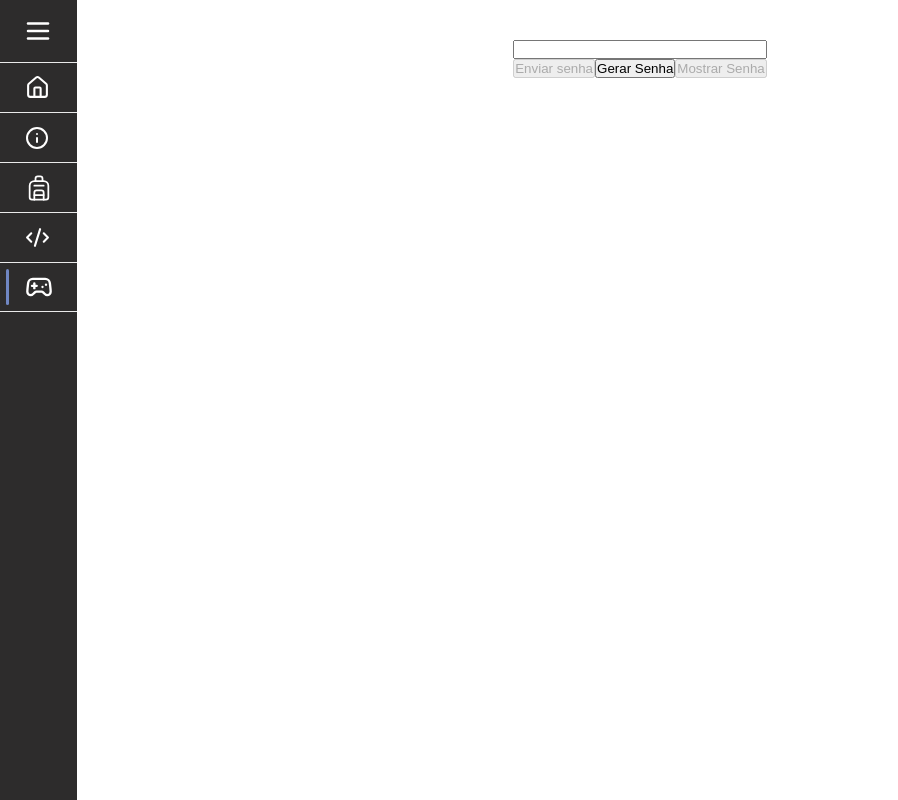
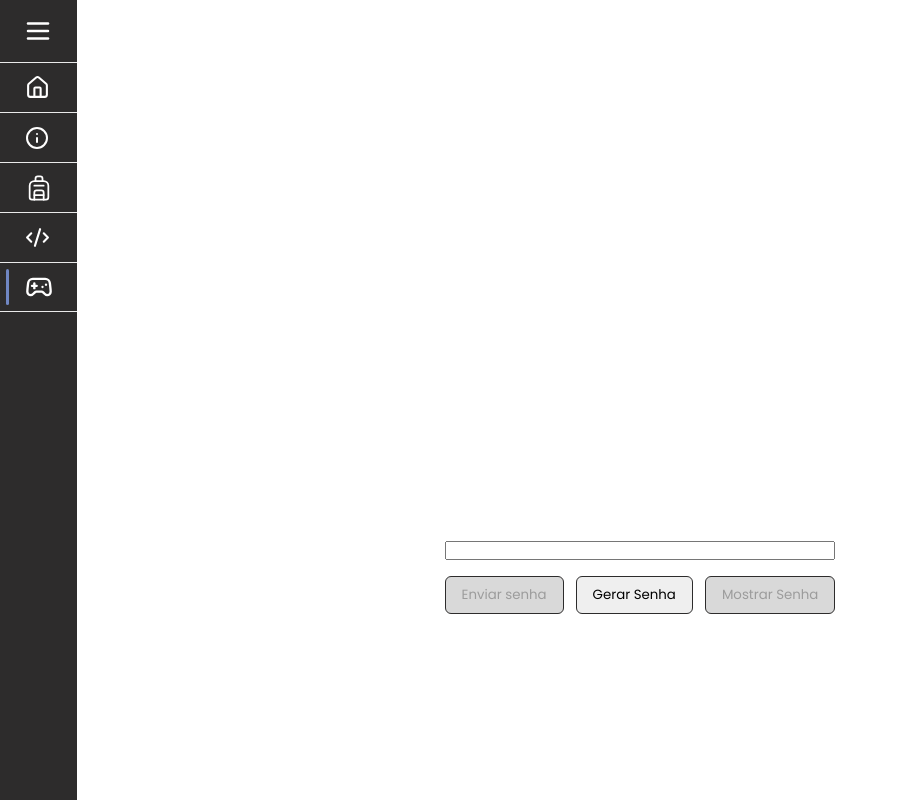
Before and after one commit to CauaGNP/portifolio, a Next.js app: page /game in a window 1280 px wide. Shown: the whole page, without its empty margins (0-898 px from the left). Built offline with nearby package versions, Linux system fonts and the light colour scheme; a web font is replaced by a local one.

Commit message:
corrigindo bugs e adicionando estilo

```diff
--- a/app/game/page.js
+++ b/app/game/page.js
@@ -15,8 +15,8 @@ export default function Game(){
     const [point, setPoint] = useState(0)
     const [gameStarted, setGameStarted] = useState(true);
 
-    function numbersGenerate(array){
-        const copyPassword = [...array];
+    function numbersGenerate(){
+        const copyPassword = [];
 
         while(copyPassword.length < 5){
             const randomNumber = Math.floor(Math.random() * 10).toString();
@@ -24,8 +24,6 @@ export default function Game(){
                 copyPassword.push(randomNumber);
             }
         }
-
-        console.log(copyPassword)
 
         setPassword(copyPassword);
         setGameStarted(false);
@@ -36,6 +34,7 @@ export default function Game(){
 
     function displayNumber(){
         alert(`A senha é ${password}`);
+
         setGameStarted(true);
         setPassword([]);
         setUserPassword([]);
@@ -66,7 +65,6 @@ export default function Game(){
             points++;
         }
         });
-        console.log(points)
         setPoint(points)
     }
 
@@ -76,7 +74,9 @@ export default function Game(){
             <main className={styles.main}>
                 <section className={styles.section}>
 
-                    {point === 5 ? <h1>Você Ganhou</h1> : chances === 10 ? <h1>Voce perdeu</h1> : null}
+                    {point === 5 ? <h1 className={styles.title}>Você Ganhou</h1> : chances === 10 ? <h1 className={styles.title}>Voce perdeu</h1> : null}
+
+                    <section className={styles.passwordSection}>
 
                         {userPassword.map((passwordDisplay,i) => (
                             <div key={`${i}Password`} className={styles.divPassword}>
@@ -89,11 +89,12 @@ export default function Game(){
 
                             </div>
                         )) }
+                    </section>
 
                     <section className={styles.sectionInput}>
-                        <input type="number" min="0" max="9"  onChange={(e) =>{setInputValue(e.target.value)}} className={styles.input}/>
+                        <input type="number" min="0" max="9" onChange={(e) =>{setInputValue(e.target.value)}} className={styles.input}/>
 
-                        <div className={styles.buttons}>
+                        <div className={styles.divButtons}>
                             <button
                             onClick={() => {inputValue.length === 5 ? sendPassword(inputValue) : alert("Você deve inserir 5 números para gerar uma tentativa!!")
                             setChaces(chances + 1);
@@ -103,18 +104,16 @@ export default function Game(){
 
                             <button
                             onClick={() => {
-                            numbersGenerate(password)
+                            numbersGenerate()
                             setGameStarted(false)}}
                             >Gerar Senha</button>
 
                             <button
                             onClick={() => {displayNumber()}}
-                            disabled={gameStarted}
+                            disabled={gameStarted || chances === 10 || point === 5}
                             >Mostrar Senha</button>
                         </div>
                     </section>
-
-
 
                 </section>
             </main>
--- a/app/game/page.module.css
+++ b/app/game/page.module.css
@@ -5,17 +5,52 @@
   .main{
     padding: 40px;
 
+    height: 100%;
+
     display: flex;
     flex-direction: column;
     align-items: center;
+    justify-content: center;
     gap: 64px;
 
+    .title{
+      margin-top: 24px;
+
+      text-align: center;
+    }
+
+    .passwordSection{
+      min-height: 370px;
+
+      display: flex;
+      flex-direction: column;
+      justify-content: end;
+
       .divPassword{
+        margin: 8px;
+
+        display: grid;
+        grid-template-columns: 1fr 1fr 1fr 1fr 1fr;
+        gap: 10px;
+
+        p{
+          font-family: var(--font-StacksType);
+          color: var(--font-secondaryColor);
+          text-shadow: -1px 2px 0 #000, 1px 2px 0 #000;
+
+          border: 1px solid var(--bg-secondaryColor);
+          border-radius: 8px;
+
+          height: 40px;
+          width: 40px;
+
           display: flex;
-      flex-direction: row;
+          justify-content: center;
+          align-items: center;
+        }
 
         .correctPosition{
-        background-color: green;
+          background-color: rgb(1, 182, 1);
         }
 
         .incorretPosition{
@@ -26,15 +61,45 @@
           background-color: red;
         }
       }
+    }
 
     .sectionInput{
+      margin-bottom: 16px;
+
       display: flex;
       flex-direction: column;
+      gap: 16px;
 
-      .buttons{
+      .divButtons{
         display: flex;
         flex-direction: row;
+        gap: 12px;
+
+        button{
+          font-family: var(--font-iconParagraphType);
+
+          border: 1px solid var(--bg-secondaryColor);
+          border-radius: 6px;
+
+          padding: 8px 16px;
+
+          cursor: pointer;
+          transition:all .3s ease;
+
+          &:hover{
+            background-color: var(--bg-secondaryColor);
+            color: var(--font-secondaryColor);
+          }
+
+          &:disabled{
+            background-color: var(--bg-secondaryHover);
+          }
+
+          &:disabled:hover{
+            color: var(--font-primaryColor);
           }
         }
       }
     }
+  }
+}
```
Lines whose indentation alone changed are shown as unchanged.
